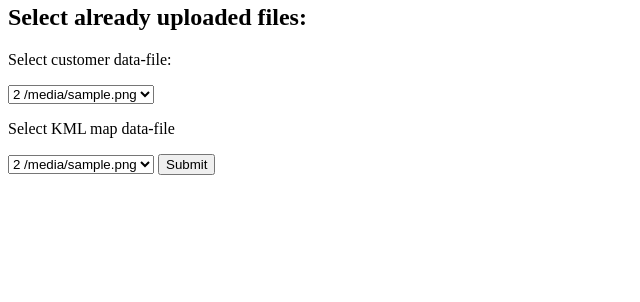
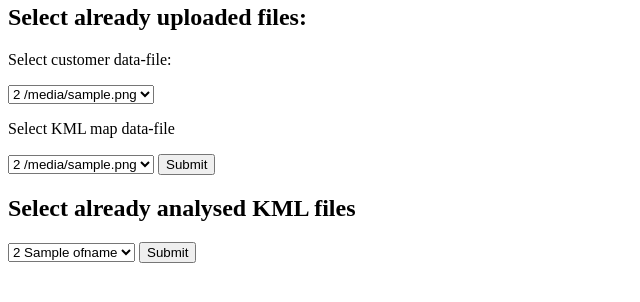
Before and after one commit to techcentaur/Clustomer, a Flask app: template templates/upload.html in a window 1280 px wide. Shown: the part 234-536 px from the top of the page, without its empty margins (0-640 px from the left). Run offline with Flask 2, Linux system fonts and the light colour scheme; the template is opened without the code that fills it: most values are stand-ins (such as "Sample title", 1, 10 or a date in 2020).

Commit message:
ADD new functionality for to select already analysed files

```diff
--- a/app.py
+++ b/app.py
@@ -36,7 +36,6 @@ def upload_file():
 	global kml_file_name, data_file_name
 	if request.method=='POST':
 		postdata = (request.form).to_dict(flat=False)
-
 		if 'datafilename' in postdata:
 			# Second form: Filenames were chosen
 			kml_file_name = secure_filename(str(postdata['kmlfilename']))
@@ -44,6 +43,10 @@ def upload_file():
 			data_file_name = filename
 
 			return redirect(url_for('select_content', filename=filename))
+		elif 'outfilefromdb' in postdata:
+			ofname = secure_filename(str(postdata['outfilefromdb']))
+			return redirect(url_for('result_page', out_file_name=ofname))
+
 		else:
 			# First form: New files were uploaded
 			if 'datafile' not in request.files or 'kmlfile' not in request.files:
@@ -86,12 +89,23 @@ def upload_file():
 		query_data = cur.fetchall()
 		conn.close()
 
-		data = {'datafilenames': [], 'kmlfilenames': [], 'time': []}
+		conn = sqlite3.connect("./db/" + yml_data["database"]["outputfilesDB"]["name"])
+		cur = conn.cursor()
+		cur.execute("select * from filenames")
+		query_data_2 = cur.fetchall()
+		conn.close()
+
+		data = {'datafilenames': [], 'kmlfilenames': [], 'time': [], 'ofnames': []}
 		for r in query_data:
 			data['datafilenames'].append(r[1])
 			data['kmlfilenames'].append(r[2])
 			data['time'].append(str(r[3]).rsplit(":", 1)[0])
+
+		for r in query_data_2:
+			data['ofnames'].append(r[3])
+
 		data['length'] = len(data['datafilenames'])
+		data['olength'] = len(data['ofnames'])
 
 		return render_template('upload.html', data=data)
 
@@ -174,7 +188,7 @@ def result_page(out_file_name):
 		if request.args.get('to_save') == 'true':
 			conn = sqlite3.connect("./db/" + yml_data["database"]["outputfilesDB"]["name"])
 			cur = conn.cursor()
-			cur.execute("insert into filenames values (null, ?, ?, ?, ?)", (data_file_name, kml_file_name, datetime.now(), out_file_name,))
+			cur.execute("insert into filenames values (null, ?, ?, ?, ?)", (data_file_name, kml_file_name, out_file_name, datetime.now()))
 			conn.commit()
 			conn.close()
 	except:
@@ -188,7 +202,6 @@ def result_page(out_file_name):
 		"out_file_name": out_file_name,
 		"save_url": save_url
 	}
-
 
 	return render_template('result.html', data=data)
 
@@ -220,7 +233,7 @@ def show_kml(out_file_name):
 		if request.args.get('to_save') == 'true':
 			conn = sqlite3.connect("./db/" + yml_data["database"]["outputfilesDB"]["name"])
 			cur = conn.cursor()
-			cur.execute("insert into filenames values (null, ?, ?, ?, ?)", (data_file_name, kml_file_name, datetime.now(), out_file_name,))
+			cur.execute("insert into filenames values (null, ?, ?, ?, ?)", (data_file_name, kml_file_name, out_file_name, datetime.now(),))
 			conn.commit()
 			conn.close()
 
--- a/templates/upload.html
+++ b/templates/upload.html
@@ -59,3 +59,25 @@
 		<input type="submit" value="Submit">
 	</form>
 </div>
+<div>
+	<h2>Select already analysed KML files</h2>
+	<form method="post" action="/">
+		<select name="outfilefromdb">
+		  <option value="{{data['ofnames'][0]}}" selected>
+		  	<div>
+		  		<p>{{ data['time'][0]}}</p><br>
+			  	{{data['ofnames'][0]}}
+		  	</div>
+		  </option>
+		  {% for i in range(1, data['olength']) %}
+		    <option value="{{data['ofnames'][i]}}">
+		    	<div>
+		    		<p>{{data['time'][i]}}</p><br>
+			    	{{data['ofnames'][i]}}
+		    	</div>
+		    </option>
+		  {% endfor %}
+		</select>
+		<input type="submit" value="Submit">
+	</form>
+</div>
```
